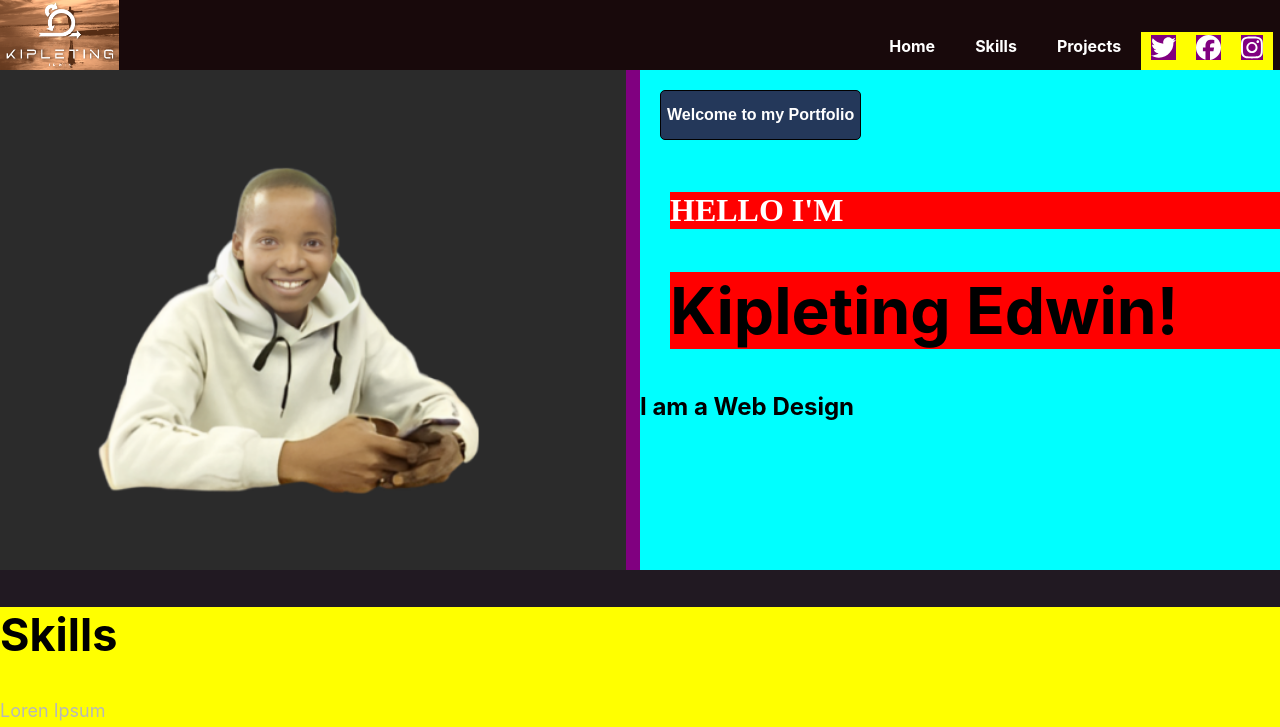
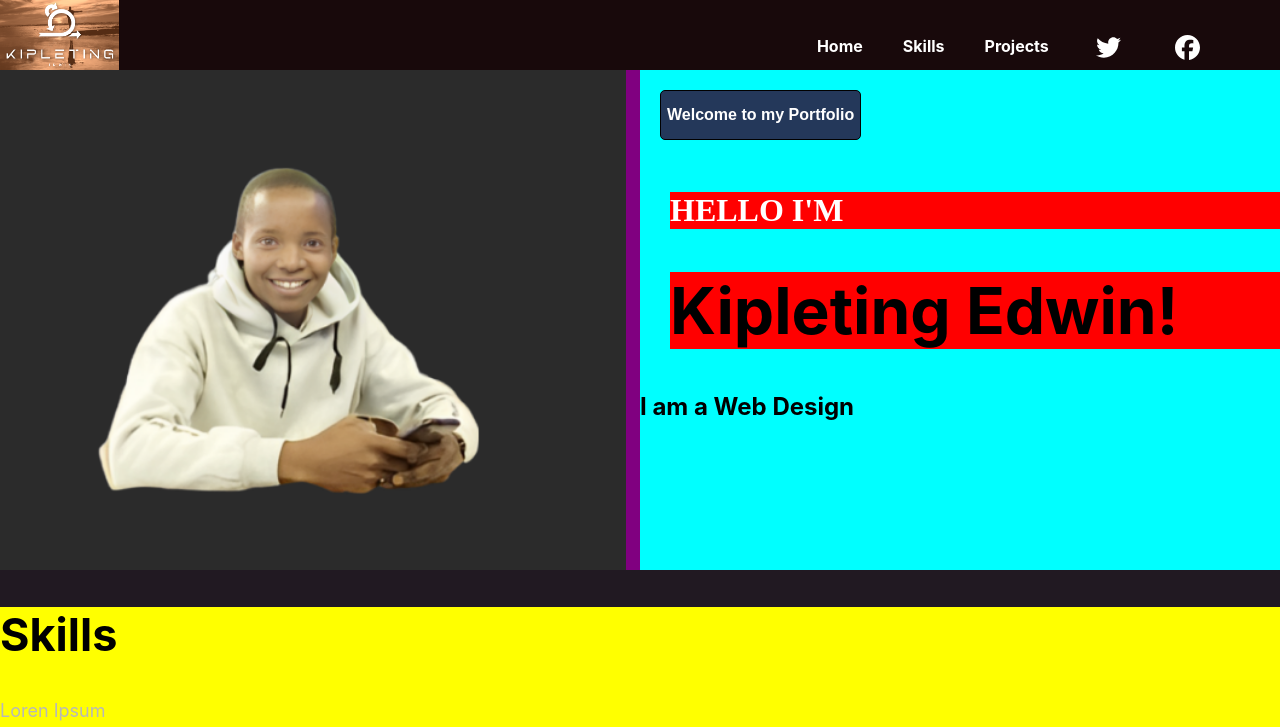
Before and after one commit to KipletingEdwin/my-portfolio, a React app: page / in a window 1280 px wide. Shown: the top 727 px of the page. Built offline with nearby package versions, Linux system fonts and the light colour scheme; a web font is replaced by a local one.

```diff
--- a/src/App.css
+++ b/src/App.css
@@ -84,24 +84,24 @@
 
 .social-container {
   /* background: red; */
-  width: 150px;
+  width: 250px;
   /* padding: 20px 50px;
   height: 25px; */
   /* margin-top: 2px; */
 }
 
 .social-container a {
-  padding: 10px;
+  padding: 27px;
   /* margin: 0px; */
   height: 100%;
-  background-color: yellow;
+  /* background-color: yellow; */
 }
 
 .icons {
   height: 25px;
   margin-top: 35px;
   color: white;
-  background-color: purple;
+  /* background-color: purple; */
 }
 
 /* Intro JS*/
```
